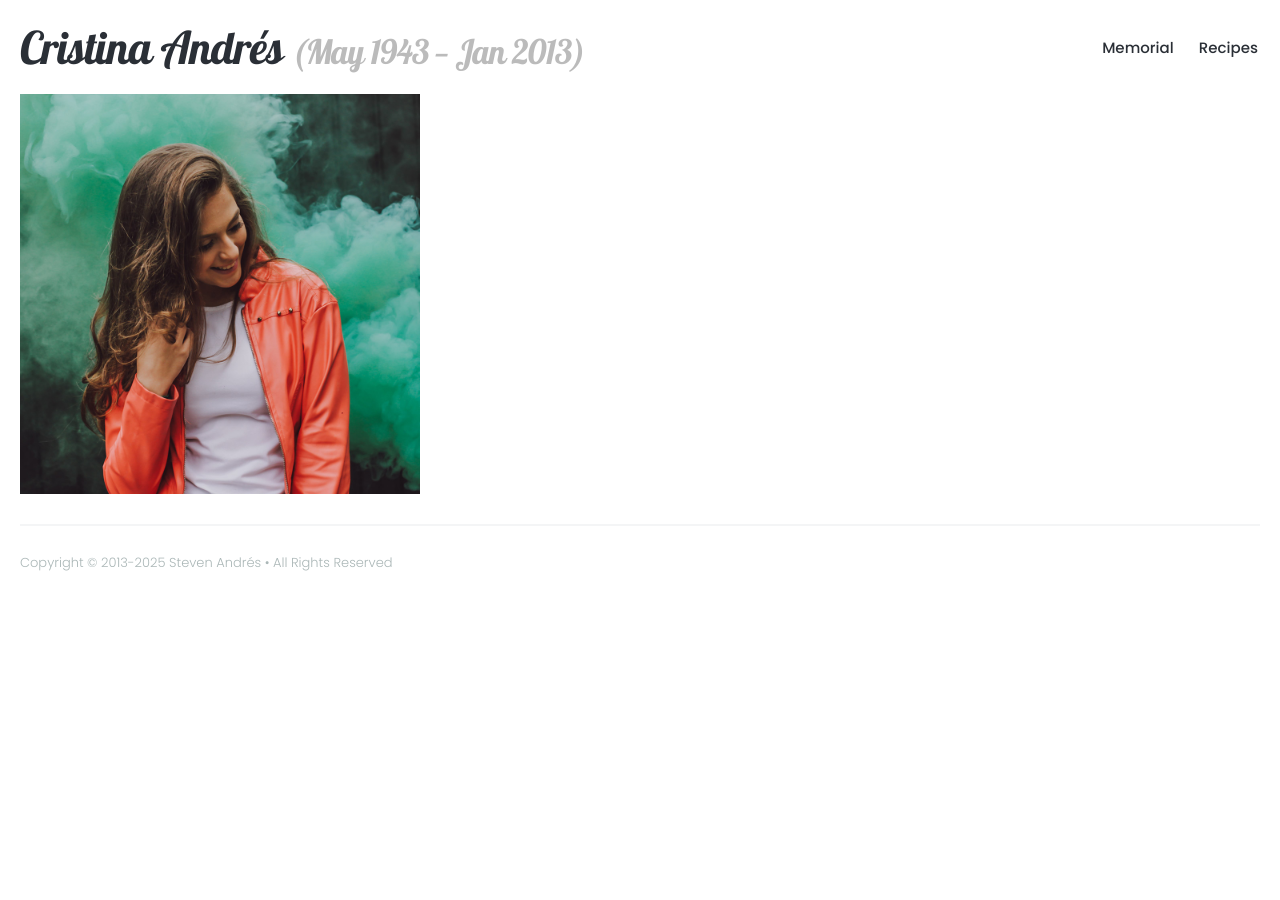
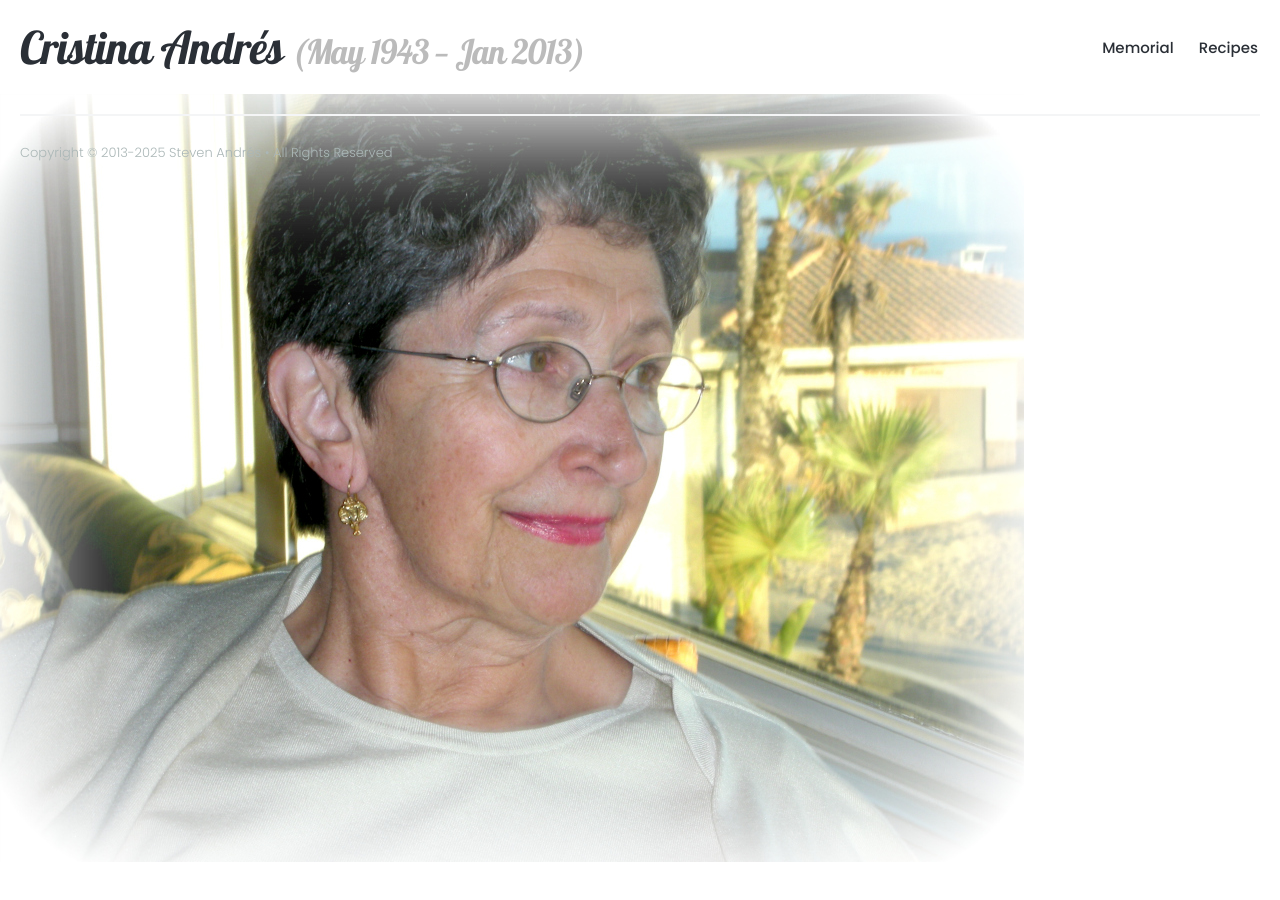
Before and after one commit to 950cagney/950cagney.github.io, a Jekyll site: the page built from index.html, in a window 1280 px wide. Built offline with Jekyll 4.4.1, drawn with Linux system fonts in a browser that asks for light colours; nearby versions of some CDN libraries.

Commit message:
Update index.html

```diff
--- a/index.html
+++ b/index.html
@@ -1,37 +1,9 @@
 ---
 layout: default
-title: A stylish full-width masonry grid theme.
-description: Board is a stylish full-width masonry grid theme. Made for designers, artists, photographers and developers to show off their best work.
-featured_image: /images/social.jpg
 ---
-
-<section class="listing">
 
 	<div class="content-wrap listing-wrap">
 
-		{% for project in site.projects reversed %}
-
-		<div class="listing-item">
-
-			<a class="listing-item__link" href="{{ project.url | relative_url }}">
-
-				<div class="listing-item__image">
-					<img src="{{ project.featured_image | relative_url }}" alt="{{ project.title }}">
-				</div>
-
-				<div class="listing-item__content listing-item__content--{{ site.data.settings.grid_settings.content_alignment }}">
-					<div class="listing-item__info">
-						<h2 class="listing-item__title">{{ project.title }}</h2>
-						<p class="listing-item__subtitle">{{ project.subtitle }}</p>
-					</div>
-				</div>
-
-			</a>
-
-		</div>
-
-		{% endfor %}
+	<img src="/images/bday2007.jpg" />
 
 	</div>
-
-</section>
```
